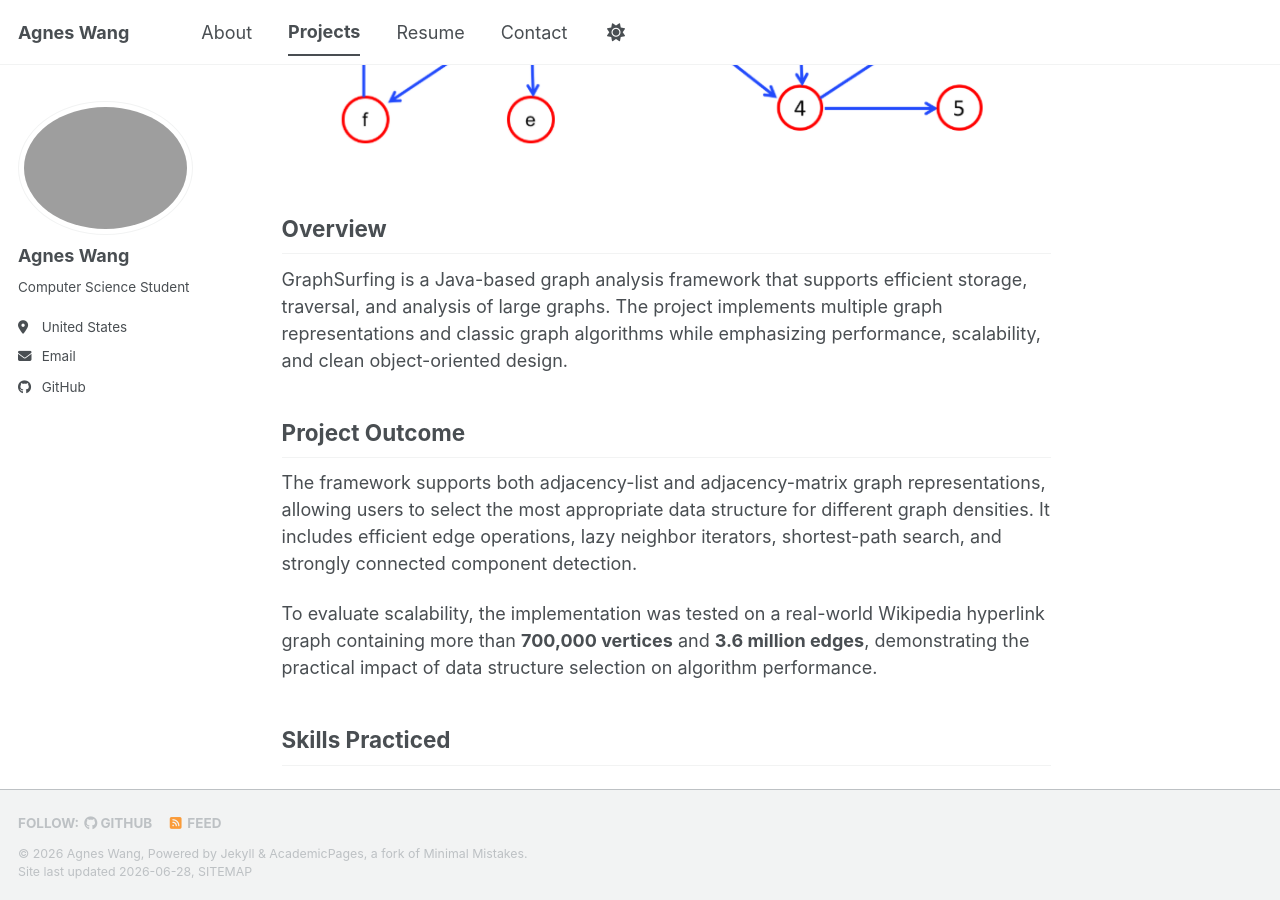
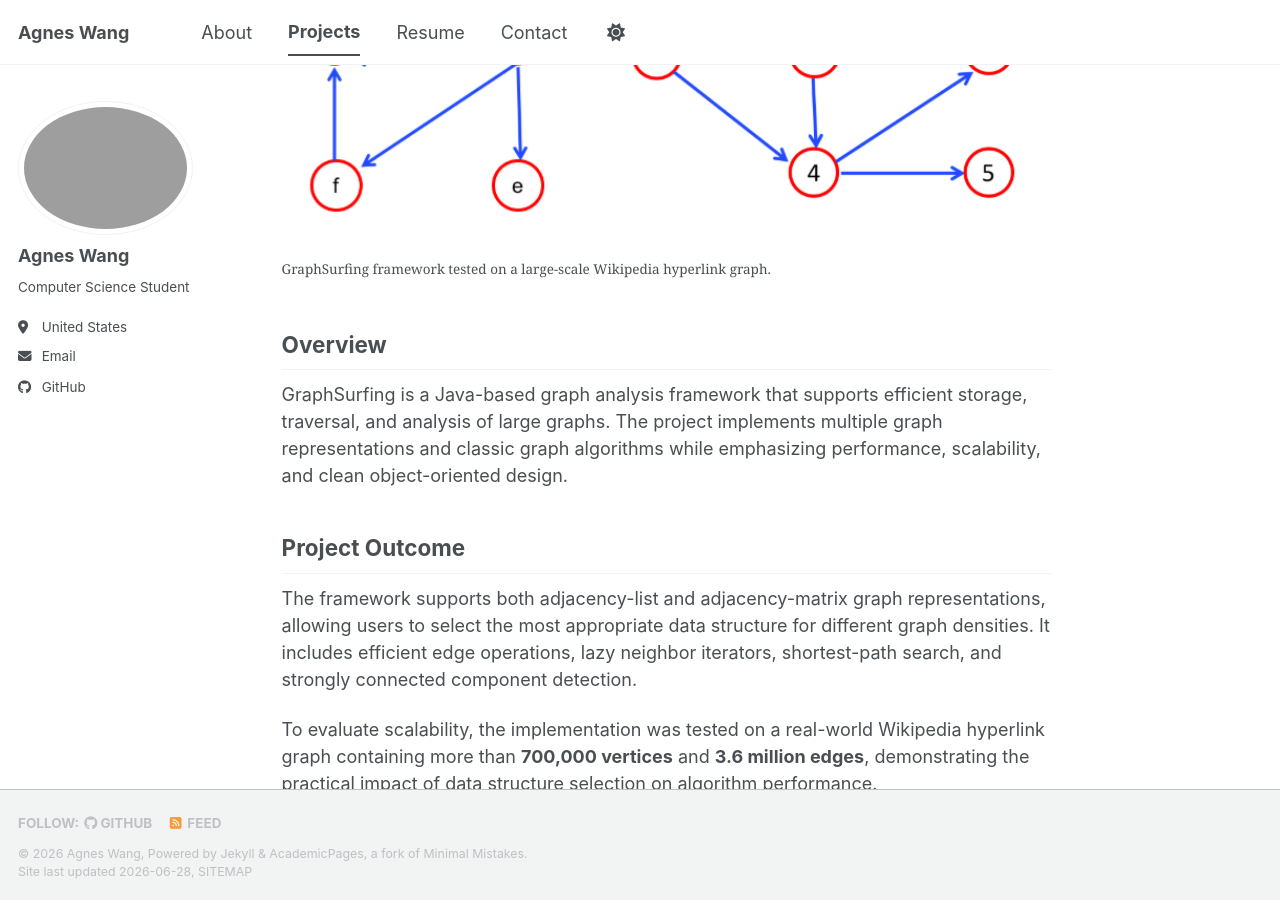
Before and after one commit to agneswang42/agneswang42.github.io, a Jekyll site: the page built from _portfolio/graphsurfing.md, in a window 1280 px wide and 900 px high, scrolled down 376 px. Built offline with Jekyll 4.4.1, drawn with Linux system fonts in a browser that asks for light colours; a style sheet for code colours, icons or effects is not loaded.

Commit message:
Enhance graphsurfing.md with image caption and alt text
Updated image alt text and added a caption for clarity.

```diff
--- a/_portfolio/graphsurfing.md
+++ b/_portfolio/graphsurfing.md
@@ -5,11 +5,14 @@ permalink: /portfolio/graphsurfing/
 excerpt: "A generic Java graph framework implementing efficient graph representations and algorithms for large-scale graph analysis."
 ---
 
-<p align="center">
+<figure>
   <img src="/images/graphsurfing.png"
-       alt="GraphSurfing UML Architecture"
+       alt="GraphSurfing Architecture"
        width="700">
-</p>
+  <figcaption>
+    GraphSurfing framework tested on a large-scale Wikipedia hyperlink graph.
+  </figcaption>
+</figure>
 
 ## Overview
 
```
